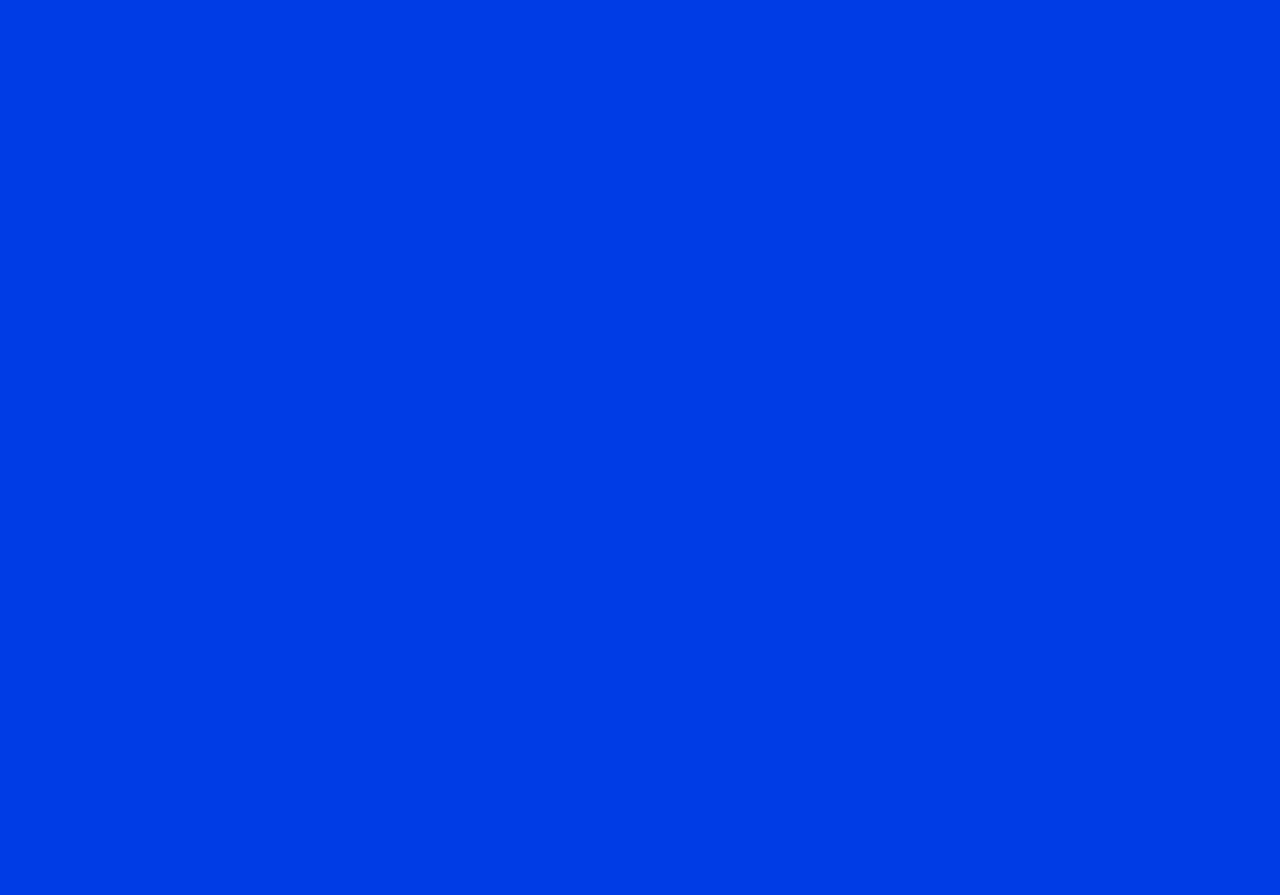
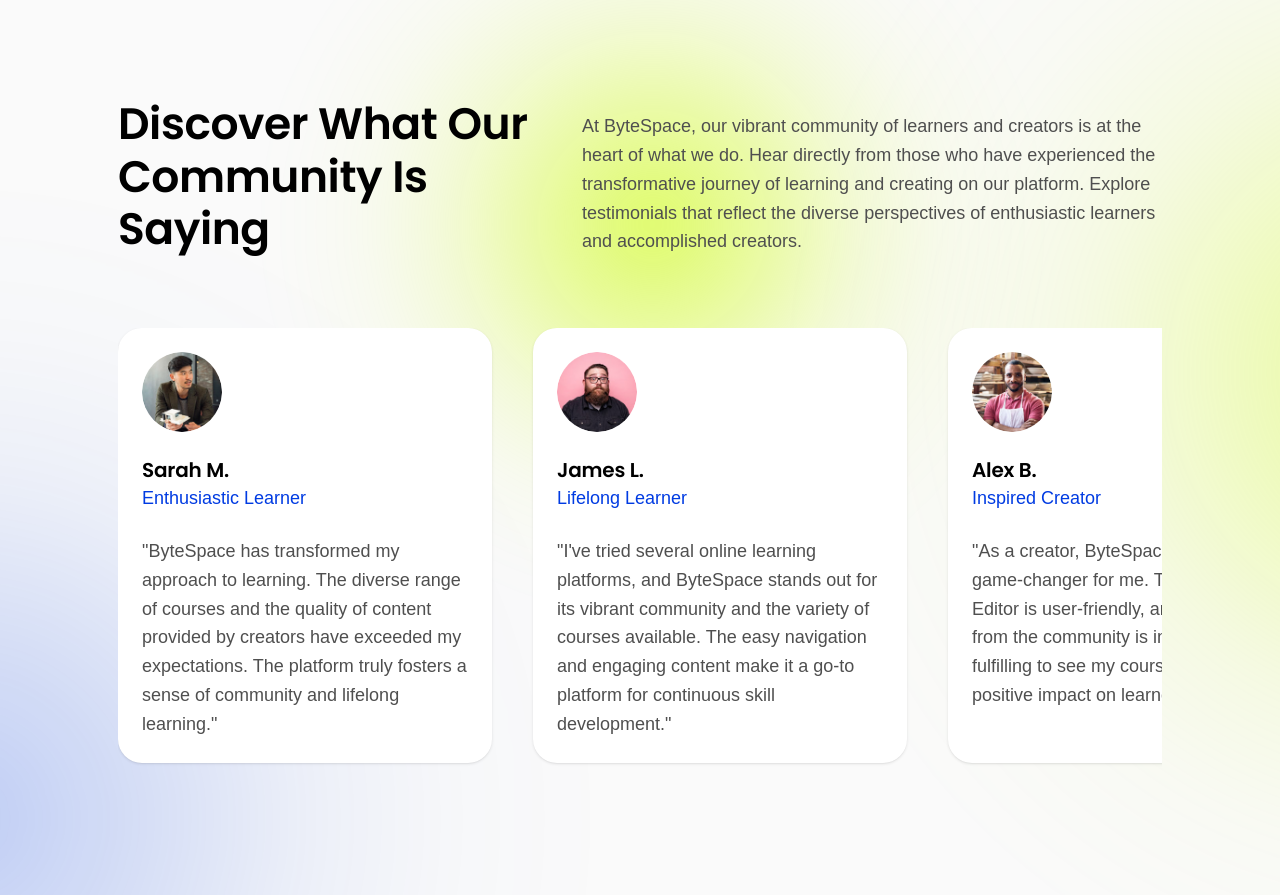
Before and after one commit to Rifat-2020831030/ByteSpace_Task, a Next.js app: page / in a window 1280 px wide. Shown: the part 5708-6603 px from the top of the page. Before the commit the page ends 5706 px from the top, so only its background shows below. Built offline with nearby package versions, Linux system fonts and the light colour scheme; a web font is replaced by a local one.

Commit message:
feat(testimonials): add testimonials section to landing page

```diff
--- a/src/app/page.tsx
+++ b/src/app/page.tsx
@@ -5,6 +5,7 @@ import { Hero } from "@/components/home/Hero";
 import { ManageCourses } from "@/components/home/ManageCourses";
 import { Partners } from "@/components/home/Partners";
 import { ProfessionalGrowth } from "@/components/home/ProfessionalGrowth";
+import { Testimonials } from "@/components/home/Testimonials";
 import { ASSETS } from "@/lib/assets";
 import Image from "next/image";
 
@@ -33,6 +34,7 @@ export default function Home() {
       </div>
 
       <CreatorCTA />
+      <Testimonials />
     </div>
   );
 }
--- /dev/null
+++ b/src/components/home/Testimonials.tsx
@@ -0,0 +1,71 @@
+import { ASSETS } from "@/lib/assets";
+import { TestimonialService } from "@/services/testimonial.service";
+import Image from "next/image";
+
+export async function Testimonials() {
+  const testimonials = await TestimonialService.getTestimonials();
+
+  return (
+    <section className="relative w-full overflow-hidden bg-[#fafafa]">
+      {/* Absolute SVG Background */}
+      <div className="absolute inset-0 z-0 pointer-events-none">
+        <Image
+          src={ASSETS.testimonials.bg}
+          alt=""
+          fill
+          className="object-cover object-center"
+          priority
+        />
+      </div>
+
+      {/* Content Container */}
+      <div className="relative z-10 w-full max-w-[1440px] mx-auto px-4 sm:px-6 lg:px-[118px] py-16 md:py-[100px] flex flex-col gap-[72px]">
+        {/* Header Row */}
+        <div className="flex flex-col xl:flex-row items-start xl:items-end justify-between gap-8 xl:gap-[43px]">
+          <h2 className="font-['Poppins:SemiBold'] text-[32px] md:text-[44px] leading-[1.2] text-black tracking-[-0.44px] max-w-[577px]">
+            Discover What Our Community Is Saying
+          </h2>
+          <p className="font-['Satoshi:Regular'] text-[16px] md:text-[18px] leading-[1.6] text-[#4f4f4f] max-w-[580px]">
+            At ByteSpace, our vibrant community of learners and creators is at
+            the heart of what we do. Hear directly from those who have
+            experienced the transformative journey of learning and creating on
+            our platform. Explore testimonials that reflect the diverse
+            perspectives of enthusiastic learners and accomplished creators.
+          </p>
+        </div>
+
+        {/* Cards Row */}
+        <div className="flex flex-col lg:flex-row gap-[41px] items-stretch w-full overflow-x-auto snap-x pb-8">
+          {testimonials.map((testimonial, idx) => (
+            <div
+              key={idx}
+              className="bg-white rounded-[24px] p-[24px] flex flex-col gap-[24px] w-full min-w-[300px] lg:w-[374px] shrink-0 snap-center shadow-sm"
+            >
+              <div className="relative w-[80px] h-[80px] rounded-full overflow-hidden shrink-0">
+                <Image
+                  src={testimonial.avatar}
+                  alt={testimonial.name}
+                  fill
+                  className="object-cover"
+                />
+              </div>
+
+              <div className="flex flex-col">
+                <h3 className="font-['Poppins:SemiBold'] text-[20px] leading-[28px] text-black tracking-[-0.2px]">
+                  {testimonial.name}
+                </h3>
+                <span className="font-['Satoshi:Regular'] text-[16px] md:text-[18px] leading-[1.6] text-[#003be2]">
+                  {testimonial.role}
+                </span>
+              </div>
+
+              <p className="font-['Satoshi:Regular'] text-[16px] md:text-[18px] leading-[1.6] text-[#4f4f4f]">
+                &quot;{testimonial.text}&quot;
+              </p>
+            </div>
+          ))}
+        </div>
+      </div>
+    </section>
+  );
+}
--- a/src/lib/assets.ts
+++ b/src/lib/assets.ts
@@ -71,4 +71,7 @@ export const ASSETS = {
     shape6: "/assets/cta-shape-6.png",
     grid: "/assets/cta-grid.svg",
   },
+  testimonials: {
+    bg: "/assets/testimonials-bg.svg",
+  },
 } as const;
--- /dev/null
+++ b/src/services/testimonial.service.ts
@@ -0,0 +1,35 @@
+import { ASSETS } from "@/lib/assets";
+
+export interface Testimonial {
+  name: string;
+  role: string;
+  text: string;
+  avatar: string;
+}
+
+const mockTestimonials: Testimonial[] = [
+  {
+    name: "Sarah M.",
+    role: "Enthusiastic Learner",
+    text: "ByteSpace has transformed my approach to learning. The diverse range of courses and the quality of content provided by creators have exceeded my expectations. The platform truly fosters a sense of community and lifelong learning.",
+    avatar: ASSETS.avatars.avatar1,
+  },
+  {
+    name: "James L.",
+    role: "Lifelong Learner",
+    text: "I've tried several online learning platforms, and ByteSpace stands out for its vibrant community and the variety of courses available. The easy navigation and engaging content make it a go-to platform for continuous skill development.",
+    avatar: ASSETS.avatars.avatar2,
+  },
+  {
+    name: "Alex B.",
+    role: "Inspired Creator",
+    text: "As a creator, ByteSpace has been a game-changer for me. The Course Editor is user-friendly, and the support from the community is incredible. It's fulfilling to see my courses making a positive impact on learners globally.",
+    avatar: ASSETS.avatars.avatar3,
+  },
+];
+
+export const TestimonialService = {
+  async getTestimonials(): Promise<Testimonial[]> {
+    return mockTestimonials;
+  },
+};
```
Also changed, not shown: public/assets/testimonials-bg.svg (added).
